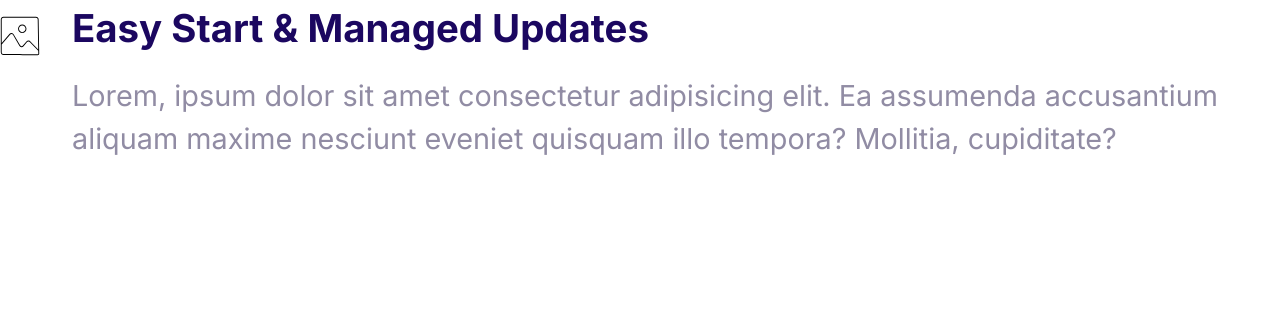
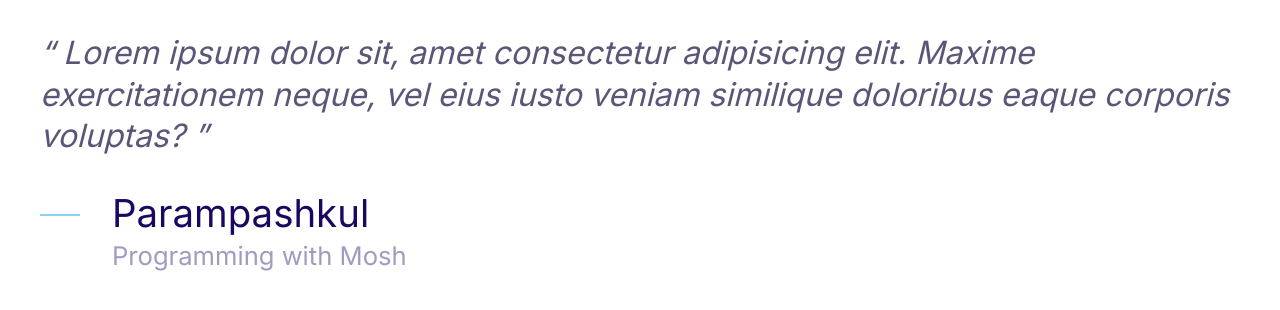
Before and after one commit to SasanTazayoni/Basic-webpage-using-html-css, a plain HTML site: page index.html in a window 1280 px wide. Drawn offline with Linux system fonts and the light colour scheme.

Commit message:
Create quotes component.

```diff
--- a/CSS/styles.css
+++ b/CSS/styles.css
@@ -4,6 +4,7 @@
   --color-accent: #ff3400;
   --color-headings: #1b0760;
   --color-body: #918ca4;
+  --color-body-darker: #5c5577;
   --color-borders: #ccc;
   --border-radius: 30px;
 }
@@ -389,3 +390,53 @@ a {
 .media__image {
   margin-top: 1rem;
 }
+
+/* Quotes */
+
+.quote {
+  font-size: 3rem;
+  font-style: italic;
+  color: var(--color-body-darker);
+  line-height: 1.3;
+}
+
+.quote__text::before {
+  content: open-quote;
+}
+
+.quote__text::after {
+  content: close-quote;
+}
+
+.quote__author {
+  font-size: 3rem;
+  font-weight: 500;
+  font-style: normal;
+  margin-bottom: 0;
+}
+
+.quote__company {
+  color: var(--color-headings);
+  opacity: 0.4;
+  font-size: 2rem;
+  font-style: normal;
+}
+
+.quote__line {
+  position: relative;
+  bottom: 10px;
+}
+
+@media screen and (min-width: 1024px) {
+  .quote {
+    font-size: 2rem;
+  }
+
+  .quote__author {
+    font-size: 2.4rem;
+  }
+
+  .quote__company {
+    font-size: 1.6rem;
+  }
+}
--- a/index.html
+++ b/index.html
@@ -13,20 +13,25 @@
     <link rel="stylesheet" href="CSS/styles.css" />
   </head>
   <body>
+    <blockquote class="quote">
+      <p class="quote__text">
+        Lorem ipsum dolor sit, amet consectetur adipisicing elit. Maxime
+        exercitationem neque, vel eius iusto veniam similique doloribus eaque
+        corporis voluptas?
+      </p>
+      <footer>
         <div class="media">
           <div class="media__image">
-        <svg class="icon">
-          <use xlink:href="images/parampashkulify.svg#snap"></use>
+            <svg class="icon icon--primary quote__line">
+              <use xlink:href="images/parampashkulify.svg#line"></use>
             </svg>
           </div>
           <div class="media__body">
-        <h3 class="media__title">Easy Start & Managed Updates</h3>
-        <p>
-          Lorem, ipsum dolor sit amet consectetur adipisicing elit. Ea assumenda
-          accusantium aliquam maxime nesciunt eveniet quisquam illo tempora?
-          Mollitia, cupiditate?
-        </p>
+            <h3 class="media__title quote__author">Parampashkul</h3>
+            <p class="quote__company">Programming with Mosh</p>
           </div>
         </div>
+      </footer>
+    </blockquote>
   </body>
 </html>
```
Also changed, not shown: Components/quotes.html (added, +20 -0 lines). Lines whose indentation alone changed are shown as unchanged.
